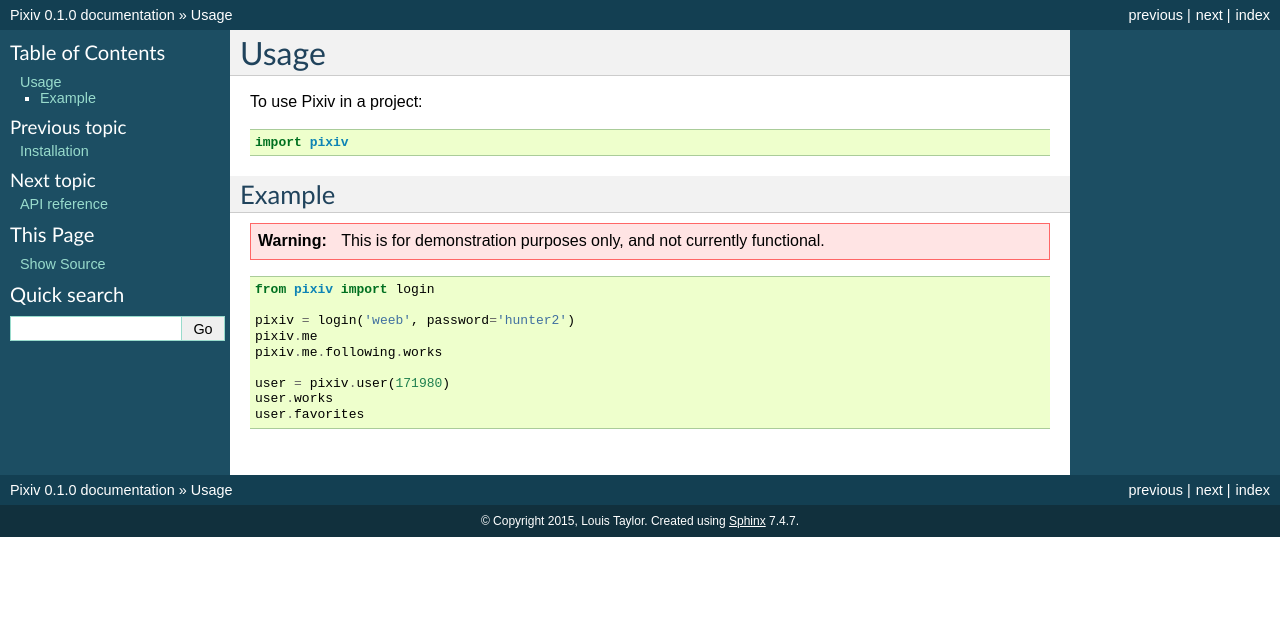
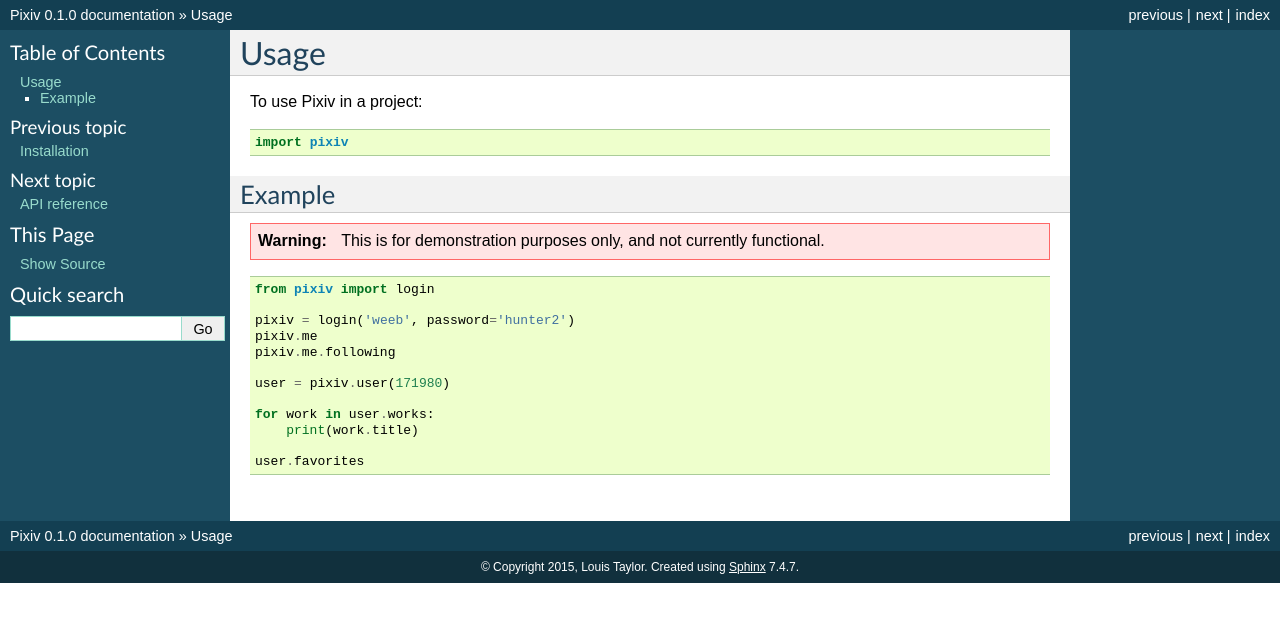
Before and after one commit to kragniz/python-pixiv, a Sphinx documentation site: the page built from docs/usage.rst, in a window 1280 px wide. Shown: the top 622 px of the page. Built offline with Sphinx 7.4.7, drawn with Linux system fonts in a browser that asks for light colours.

Commit message:
Update example code

```diff
--- a/docs/usage.rst
+++ b/docs/usage.rst
@@ -19,8 +19,11 @@
 
     pixiv = login('weeb', password='hunter2')
     pixiv.me
-    pixiv.me.following.works
+    pixiv.me.following
 
     user = pixiv.user(171980)
-    user.works
+
+    for work in user.works:
+        print(work.title)
+
     user.favorites
```
